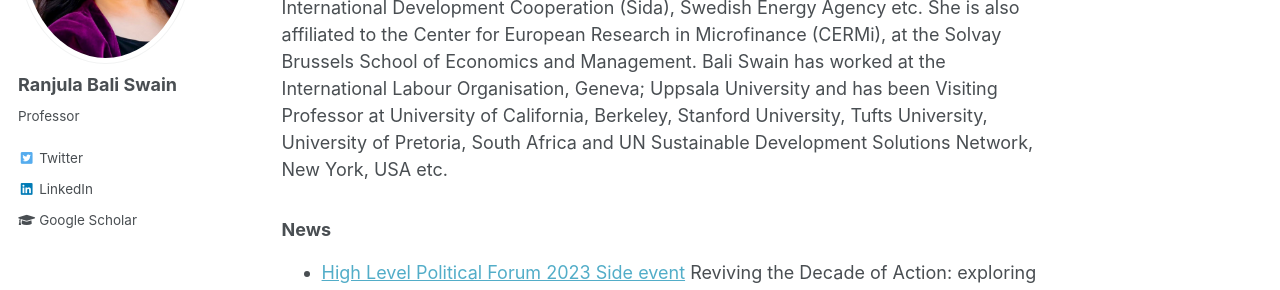
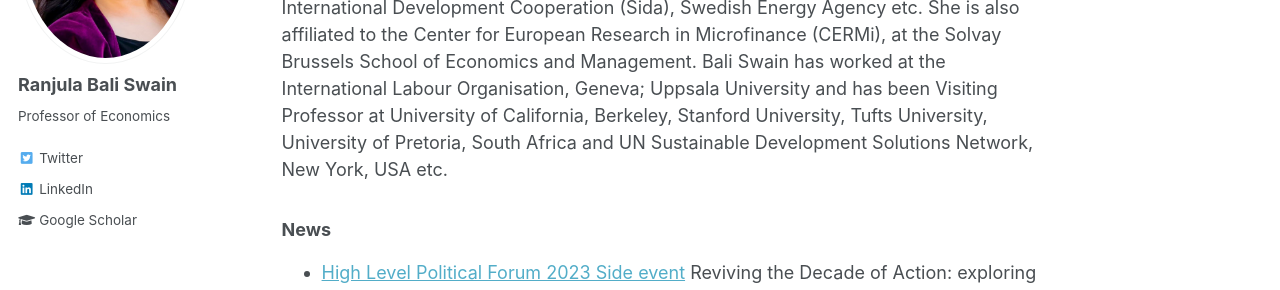
Before and after one commit to ranjbali/ranjbali.github.io, a Jekyll site: the page built from _pages/about.md, in a window 1280 px wide. Shown: the part 273-563 px from the top of the page. Built offline with Jekyll 4.4.1, drawn with Linux system fonts in a browser that asks for light colours.

Commit message:
Update _config.yml

```diff
--- a/_config.yml
+++ b/_config.yml
@@ -82,7 +82,7 @@ analytics:
 author:
   name             : "Ranjula Bali Swain"
   avatar           : "profile.png"
-  bio              : "Professor"
+  bio              : "Professor of Economics"
   location         : #"Location"
   employer         :
   pubmed           : #"https://www.ncbi.nlm.nih.gov/pubmed/?term=john+snow"
```
